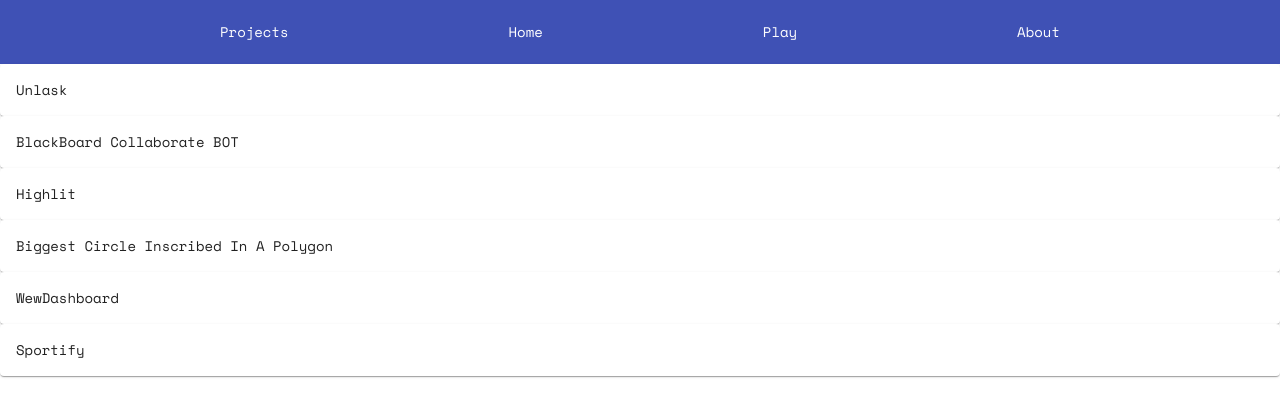
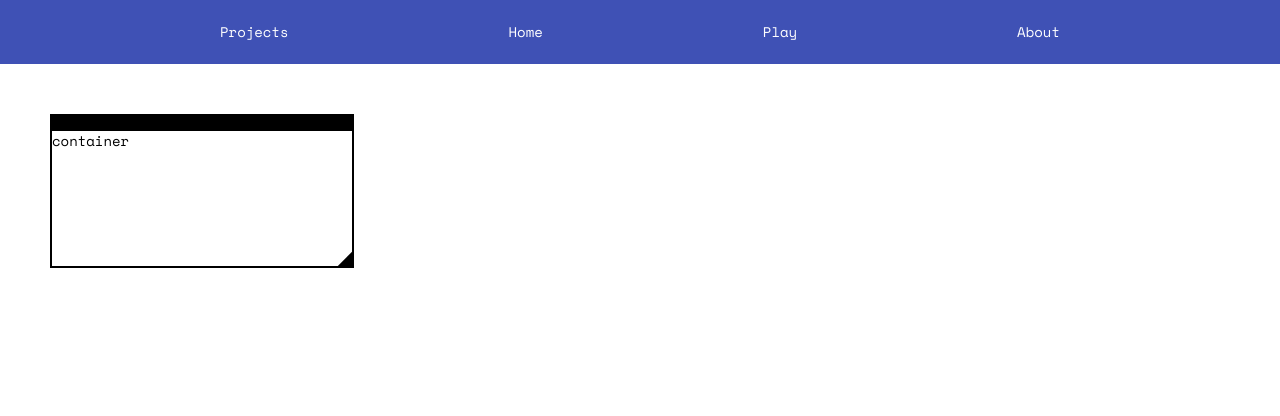
Before and after one commit to Minifixio/portfolio, an Angular app: page /projects in a window 1280 px wide. Shown: the top 416 px of the page. Built offline with nearby package versions, Linux system fonts and the light colour scheme.

Commit message:
Added draggable & resizable window components

```diff
--- a/src/app/app.module.ts
+++ b/src/app/app.module.ts
@@ -13,6 +13,7 @@
 import { HomeComponent } from './pages/home/home.component';
 import { ProjectCardComponent } from './components/project-card/project-card.component';
 import { ProjectsComponent } from './pages/projects/projects.component';
+import { WindowComponent } from './components/window/window.component';
 
 @NgModule({
   declarations: [
@@ -20,7 +21,8 @@
     NavbarComponent,
     HomeComponent,
     ProjectCardComponent,
-    ProjectsComponent
+    ProjectsComponent,
+    WindowComponent
   ],
   imports: [
     BrowserModule,
--- /dev/null
+++ b/src/app/components/window/window.component.css
@@ -0,0 +1,30 @@
+.container {
+    border: 2px solid;
+    border-color: black;
+}
+
+#resize-tool {
+    position: absolute;
+    top: 100%;
+    left: 100%;
+    transform: translate(-50%, -50%) rotateZ(45deg);
+    border-style: solid;
+    border-width: 10px;
+    border-color: transparent transparent transparent black;
+}
+
+#resize-tool:hover {
+    cursor: nwse-resize;
+}
+#resize-tool:active {
+    cursor: nwse-resize;
+}
+
+#top-bar {
+    background-color: black;
+    height: 15px;
+}
+
+#top-bar:hover {
+    cursor: all-scroll;
+}
--- /dev/null
+++ b/src/app/components/window/window.component.html
@@ -0,0 +1,14 @@
+<div #container
+     [style.width.px]="width"
+     [style.height.px]="height"
+     [style.transform]="'translate3d(' + left + 'px,' + top + 'px,' + '0px)'"
+     class="container"
+>
+    <div id="top-bar" (mousedown)="setDragging(true, $event)" (mouseup)="setDragging(false, $event)"></div>
+
+    <div>
+        <p>container</p>
+    </div>
+
+    <div id="resize-tool" (mousedown)="setResize(true)" (mouseup)="setResize(false)"></div>
+</div>
--- /dev/null
+++ b/src/app/components/window/window.component.ts
@@ -0,0 +1,96 @@
+import { ElementRef } from '@angular/core';
+import { Component, OnInit, Input, ViewChild, HostListener } from '@angular/core';
+import { Bounding } from 'src/app/models/Bounding';
+
+interface Drag {
+  x: number
+  y: number
+  left: number
+  top: number
+}
+
+@Component({
+  selector: 'app-window',
+  templateUrl: './window.component.html',
+  styleUrls: ['./window.component.css']
+})
+export class WindowComponent implements OnInit {
+
+  @Input('width')
+  width!: number
+
+  @Input('height')
+  height!: number
+
+  @Input('left')
+  left!: number
+
+  @Input('top')
+  top!: number
+
+  @ViewChild("container")
+  public container!: ElementRef
+
+  isResizing: boolean = false
+  isDragging: boolean = false
+  bounding!: Bounding
+  dragFrom = {} as Drag
+
+  @HostListener('document:mousemove', ['$event'])
+  onMouseMove(event: MouseEvent) {
+    if (this.isResizing && !this.isDragging) {
+      const newWidth = event.clientX - this.left - this.container.nativeElement.offsetLeft
+      const newHeight = event.clientY - this.top - this.container.nativeElement.offsetTop
+      if (
+        this.left + newWidth < this.bounding.right &&
+        this.top + newHeight < this.bounding.bottom
+        ) {
+          this.width = newWidth
+          this.height = newHeight
+      }
+    }
+    if (this.isDragging) {
+      const newLeft = this.dragFrom.left + (event.clientX - this.dragFrom.x)
+      const newTop = this.dragFrom.top + (event.clientY - this.dragFrom.y)
+      if (
+        newLeft > this.bounding.left &&
+        newLeft + this.width < this.bounding.right &&
+        newTop > 0 &&
+        newTop + this.height < this.bounding.bottom
+        ) {
+          this.left = newLeft
+          this.top = newTop
+      }
+
+    }
+  }
+
+  @HostListener('document:click', ['$event'])
+  onMouseClick(event: MouseEvent) {
+    console.log(event.clientX, event.clientY-65)
+  }
+
+  constructor() { }
+
+  ngOnInit(): void {
+  }
+
+  setResize(state: boolean) {
+    console.log(1)
+    this.isResizing = state
+  }
+
+  setDragging(state: boolean, event: MouseEvent) {
+    console.log(2)
+    this.isDragging = state
+    if (state == true) {
+      this.dragFrom = {x: event.clientX, y: event.clientY, left: this.left, top: this.top}
+    }
+  }
+
+  setBouding(bounding: Bounding) {
+    console.log(bounding)
+    this.bounding = bounding;
+  }
+
+}
--- /dev/null
+++ b/src/app/models/Bounding.ts
@@ -0,0 +1,6 @@
+export interface Bounding {
+    top: number
+    right: number
+    bottom: number
+    left: number
+}
--- a/src/app/pages/home/home.component.css
+++ b/src/app/pages/home/home.component.css
@@ -3,7 +3,7 @@
     justify-content: center;
     align-items: center;
     width: 100%;
-    height: 100%;
+    height: 90%;
 }
 
 #intro-div {
--- a/src/app/pages/home/home.component.html
+++ b/src/app/pages/home/home.component.html
@@ -2,7 +2,7 @@
     <div id="intro-div">
         <img src="../../../assets/images/calvin5.png" id="intro-img">
         <div id="intro-text-div">
-            <h1>Hi I'm minifixio</h1>
+            <h1>Hi I'm emile</h1>
             <div id="desc-div">
                 <p>I'm a computer science engineer student at Télécom Paris</p>
                 <p>I mainly work with Javascript, Typescript, Angular, Ionic, Python and Java</p>
--- a/src/app/pages/projects/projects.component.css
+++ b/src/app/pages/projects/projects.component.css
@@ -0,0 +1,4 @@
+.container {
+    height: 90%;
+    width: 100%;
+}
--- a/src/app/pages/projects/projects.component.html
+++ b/src/app/pages/projects/projects.component.html
@@ -1,5 +1,6 @@
-<div>
-    <div *ngFor="let project of projects">
+<div #container class="container">
+    <!-- <div *ngFor="let project of projects">
         <app-project-card [project]="project"></app-project-card>
-    </div>
+    </div> -->
+    <app-window #window [width]="300" [height]="150" [left]="50" [top]="50"></app-window>
 </div>
--- a/src/app/pages/projects/projects.component.ts
+++ b/src/app/pages/projects/projects.component.ts
@@ -1,6 +1,8 @@
-import { Component, OnInit } from '@angular/core';
+import { Component, OnInit, ViewChild, ElementRef } from '@angular/core';
 import { Project } from 'src/app/models/Project';
+import { Bounding } from 'src/app/models/Bounding';
 import projects from '../../../assets/projects/projects.json';
+import { WindowComponent } from 'src/app/components/window/window.component';
 
 @Component({
   selector: 'app-projects',
@@ -9,12 +11,28 @@
 })
 export class ProjectsComponent implements OnInit {
 
+  @ViewChild("container")
+  container!: ElementRef
+
+  @ViewChild("window")
+  window!: WindowComponent
+
   projects: Project[] | undefined
 
   constructor() { }
 
   ngOnInit(): void {
-    this.projects = (<any>projects.projects);
+    this.projects = (<any>projects.projects)
+  }
+  ngAfterViewInit() {
+    const boudingContainer = this.container.nativeElement.getBoundingClientRect()
+    const bounding: Bounding = {
+      top: boudingContainer.top,
+      right: boudingContainer.right,
+      bottom: boudingContainer.bottom,
+      left: boudingContainer.left
+    }
+    this.window.setBouding(bounding)
   }
 
 }
```
Also changed, not shown: 1 other file (tests, documents, lock files or other folders).
